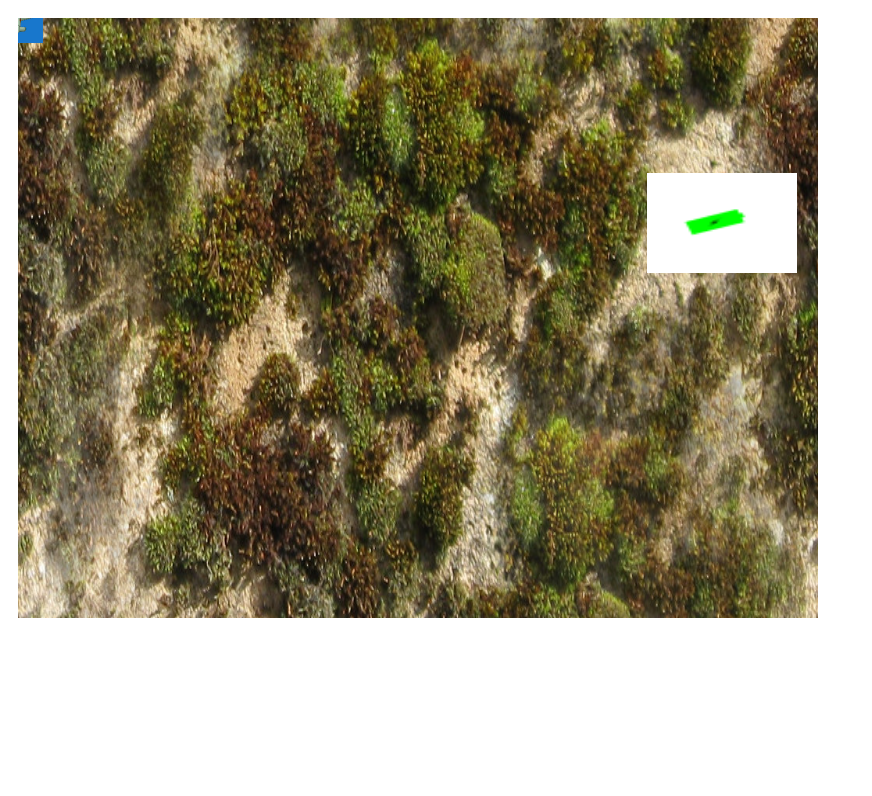
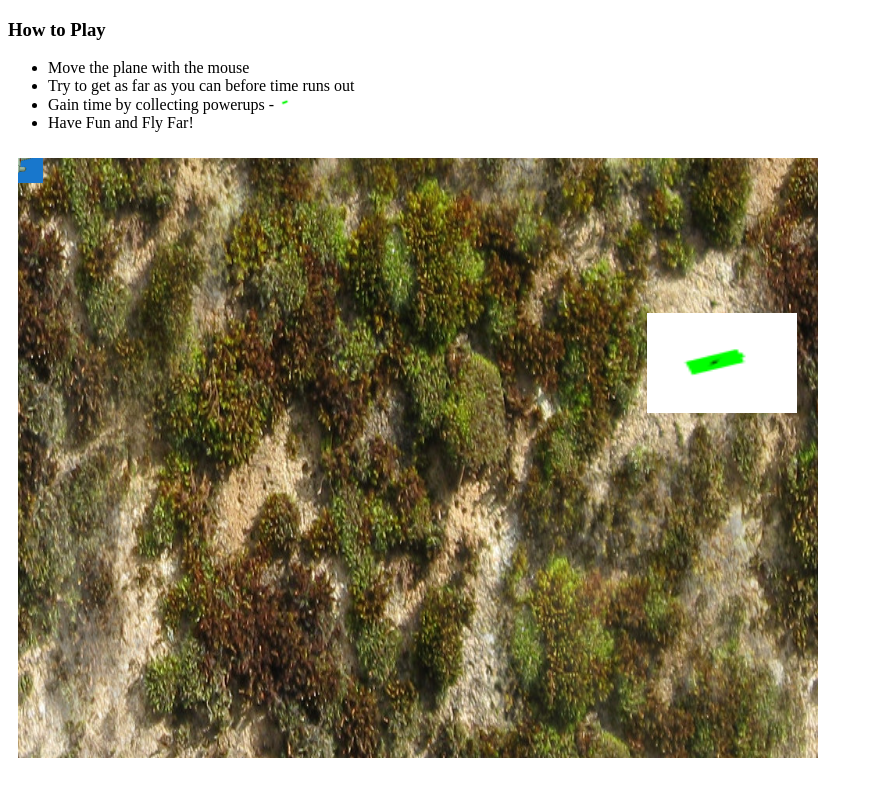
Before and after one commit to WebWonders/FlyFar, a plain HTML site: page FlyFar.html in a window 1280 px wide. Shown: the whole page, without its empty margins (0-872 px from the left). Drawn offline with Linux system fonts and the light colour scheme.

Commit message:
Adds <aside> and how-to list

```diff
--- a/FlyFar.html
+++ b/FlyFar.html
@@ -7,7 +7,18 @@
     <script type="text/javascript" src="script.js"></script>
 </head>
 <body onload="init()">
-    <div id="timeLeft"></div>
-    <!--<button onclick="reset()">Restart Game</button>-->
+    <div id="all">
+        <aside id="howTo">
+            <h3>How to Play</h3>
+            <ul>
+                <li>Move the plane with the mouse</li>
+                <li>Try to get as far as you can before time runs out</li>
+                <li>Gain time by collecting powerups - <img src="Images/Battery.png" width="15em" height="15em"</li>
+                <li>Have Fun and Fly Far!</li>
+            </ul>
+        </aside>
+        <div id="timeLeft"></div>
+        <!--<button onclick="reset()">Restart Game</button>-->
+    </div>
 </body>
 </html>
```
